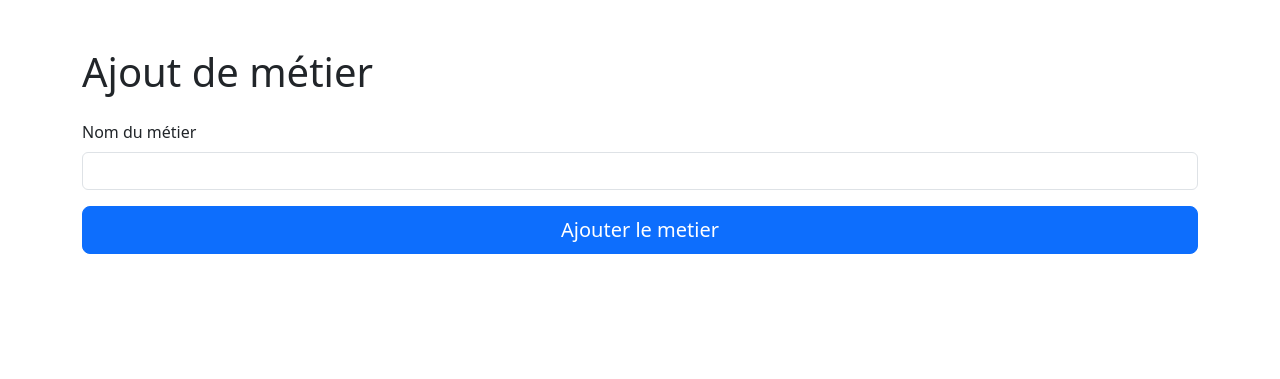
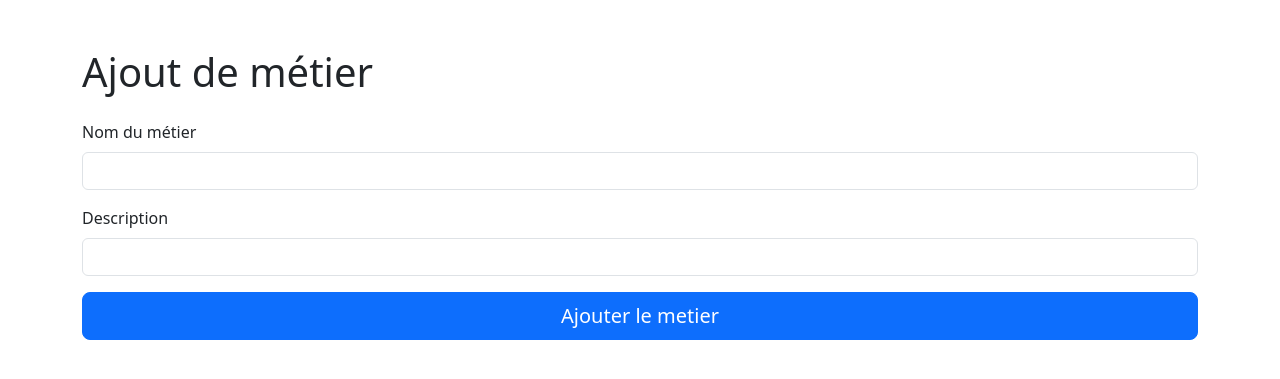
Before and after one commit to Guihudge/ForumDesMetiers, a Flask app: page /jobsCreation in a window 1280 px wide. Shown: the part 56-435 px from the top of the page. Run offline with Flask 3, Linux system fonts and the light colour scheme; a user stored in the database is signed in.

Commit message:
add jobs description

```diff
--- a/app/forms.py
+++ b/app/forms.py
@@ -1,6 +1,6 @@
 from flask_wtf import FlaskForm
 from wtforms import StringField, PasswordField, BooleanField, SubmitField, SelectField, FileField
-from wtforms.validators import DataRequired, ValidationError, regexp
+from wtforms.validators import DataRequired, ValidationError, regexp, Length
 from app import db
 import sqlalchemy as sa
 from app.models import Jobs
@@ -13,6 +13,7 @@ class LoginForm(FlaskForm):
 
 class JobsCreationForm(FlaskForm):
     jobsName = StringField("Nom du métier", validators=[DataRequired()])
+    description = StringField("Description", validators=[Length(max=512)])
     submit = SubmitField('Ajouter le metier')
 
     def validate_jobsName(self, jobs):
--- a/app/models.py
+++ b/app/models.py
@@ -31,6 +31,7 @@ class User(UserMixin, db.Model):
 class Jobs(db.Model):
     id: so.Mapped[int] = so.mapped_column(primary_key=True)
     Name: so.Mapped[str] = so.mapped_column(sa.String(64), unique=True)
+    description: so.Mapped[Optional[str]] = so.mapped_column(sa.String(512))
 
 class TimeSlot(db.Model): # Not used
     id: so.Mapped[int] = so.mapped_column(primary_key=True)
--- a/app/routes.py
+++ b/app/routes.py
@@ -85,10 +85,9 @@ def jobsCreation():
     else:
         form = JobsCreationForm()
         if form.validate_on_submit():
-            job = Jobs(Name=form.jobsName.data)
+            job = Jobs(Name=form.jobsName.data, description=form.description.data)
             db.session.add(job)
             db.session.commit()
-            jobsList = db.session.scalars(sa.select(Jobs)).all()
             return redirect(url_for('jobsCreation'))
         return render_template("jobsCreate.html", form=form, user=user)
 
--- a/app/templates/jobsCreate.html
+++ b/app/templates/jobsCreate.html
@@ -14,6 +14,14 @@
                 {% endfor %}
             </div>
 
+            <div class="mb-3">
+                <label for="description" class="form-label">{{ form.description.label }}</label>
+                {{ form.description(class="form-control", id="description", size=64) }}
+                {% for error in form.description.errors %}
+                    <div class="text-danger mt-1">[{{ error }}]</div>
+                {% endfor %}
+            </div>
+
             <div class="d-grid">
                 {{ form.submit(class="btn btn-primary btn-lg") }}
             </div>
--- a/app/templates/jobsList.html
+++ b/app/templates/jobsList.html
@@ -5,7 +5,7 @@
         <h1 class="mb-4">Liste des métiers</h1>
         <ul class="list-group">
         {% for job in jobs %}
-            <li class="list-group-item">{{ job.Name }}</li>
+            <li class="list-group-item">{{ job.Name }} : {{ job.description }}</li>
         {% endfor %}
         </ul>
     </div>
```
Also changed, not shown: app/templates/teatcherDashBoard.html (+6 -5 lines).
